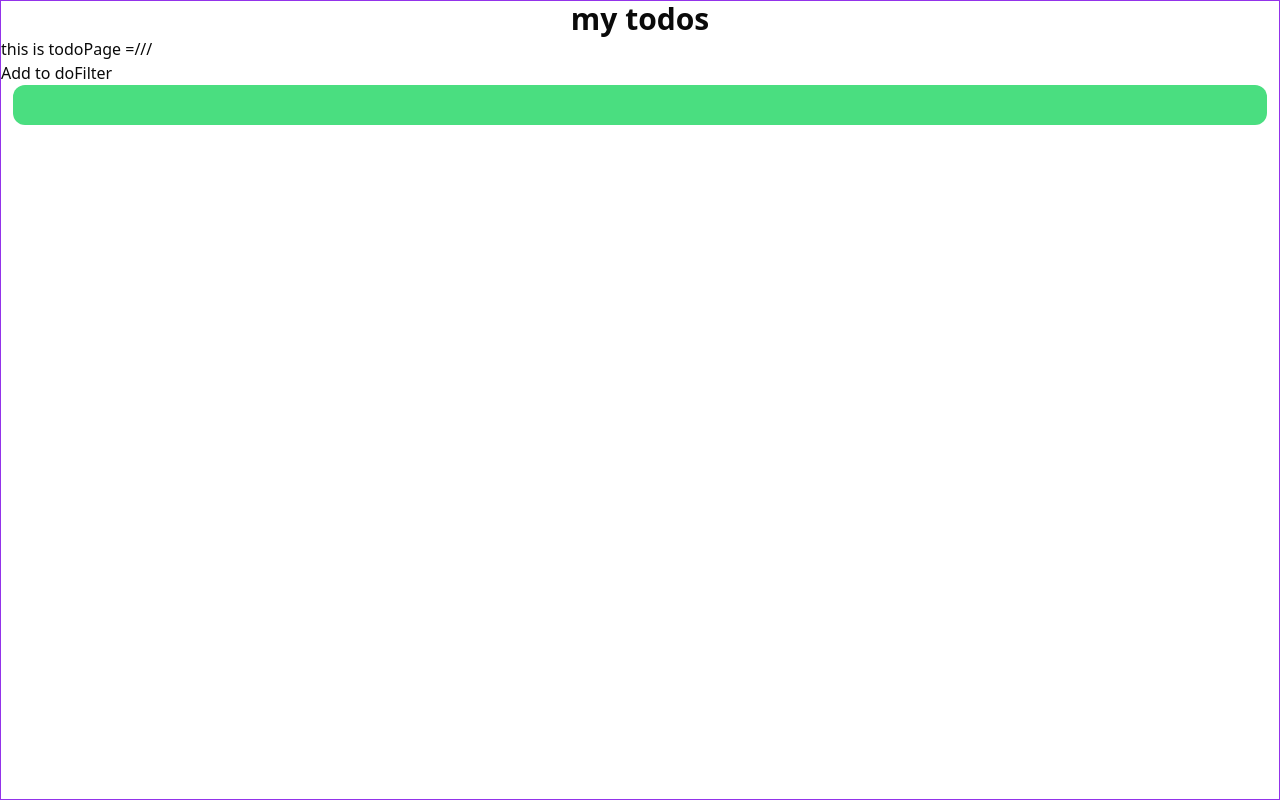
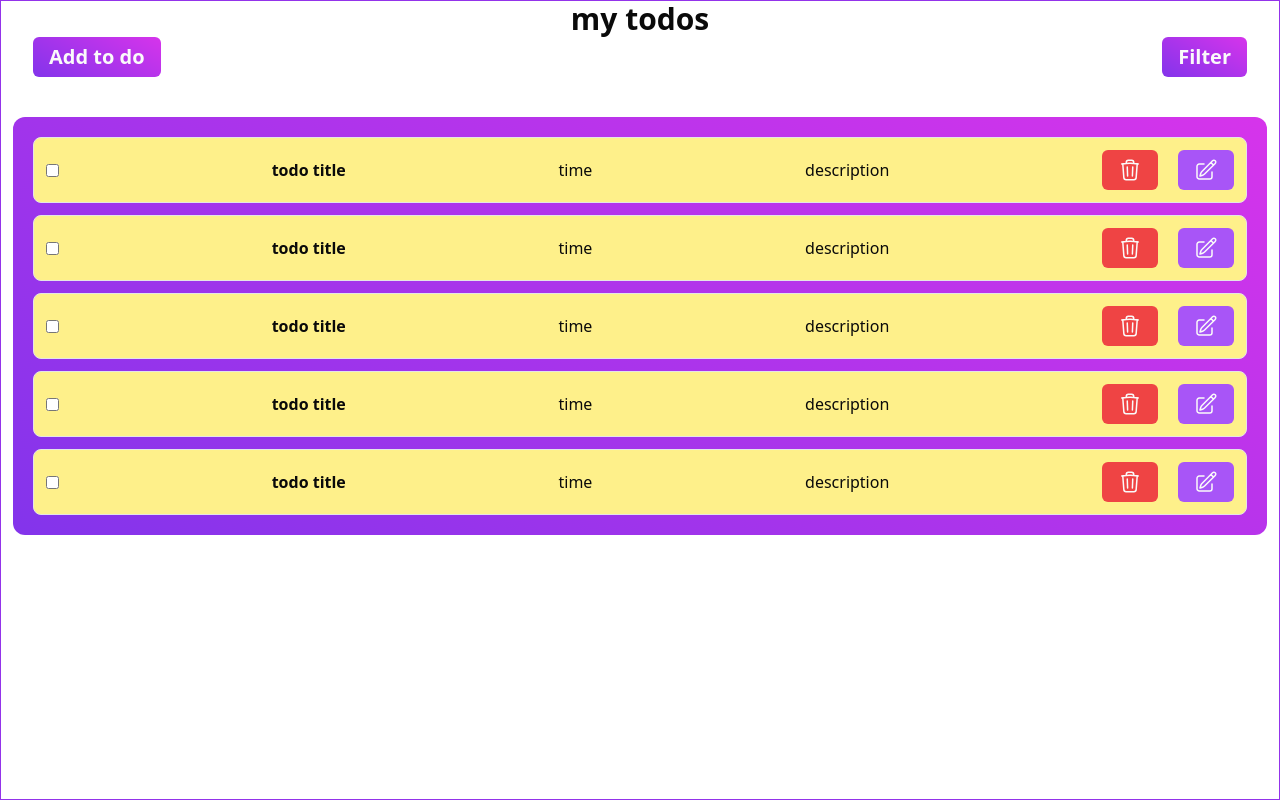
Before and after one commit to Siftab/redux-with-shadcn, a React (Vite) app: page / in a window 1280 px wide. Built offline with nearby package versions, Linux system fonts and the light colour scheme.

Commit message:
hero iconsadded

```diff
--- a/src/Pages/Todo.tsx
+++ b/src/Pages/Todo.tsx
@@ -6,7 +6,7 @@
     return (
         <div>
            <Container>
-           <h1>this is todoPage  =///  </h1>
+           {/* <h1>this is todoPage  =///  </h1> */}
            <TodoContianer/>
            </Container>
         </div>
--- a/src/components/todo/TodoCard.tsx
+++ b/src/components/todo/TodoCard.tsx
@@ -1,15 +1,46 @@
-import React from 'react';
+import React from "react";
+import { Button } from "../ui/button";
 
 const TodoCard = () => {
   return (
-        <div className='flex bg-yellow-200 p-3 justify-between items-center rounded-lg'>
+    <div className="flex bg-yellow-200 p-3 justify-between items-center rounded-lg border">
       <input type="checkbox" />
-                    <p className='font-semibold'>todo title </p>
+      <p className="font-semibold">todo title </p>
       <p>time </p>
       <p>description</p>
-                    <div className='space-x-5'>
-                        <button >del</button>
-                        <button>edit</button>
+      <div className="space-x-5">
+        <Button className="bg-red-500">
+          <svg
+            xmlns="http://www.w3.org/2000/svg"
+            fill="none"
+            viewBox="0 0 24 24"
+            strokeWidth={1.5}
+            stroke="currentColor"
+            className="size-6"
+          >
+            <path
+              strokeLinecap="round"
+              strokeLinejoin="round"
+              d="m14.74 9-.346 9m-4.788 0L9.26 9m9.968-3.21c.342.052.682.107 1.022.166m-1.022-.165L18.16 19.673a2.25 2.25 0 0 1-2.244 2.077H8.084a2.25 2.25 0 0 1-2.244-2.077L4.772 5.79m14.456 0a48.108 48.108 0 0 0-3.478-.397m-12 .562c.34-.059.68-.114 1.022-.165m0 0a48.11 48.11 0 0 1 3.478-.397m7.5 0v-.916c0-1.18-.91-2.164-2.09-2.201a51.964 51.964 0 0 0-3.32 0c-1.18.037-2.09 1.022-2.09 2.201v.916m7.5 0a48.667 48.667 0 0 0-7.5 0"
+            />
+          </svg>
+        </Button>
+        <Button className="bg-purple-500">
+          <svg
+            xmlns="http://www.w3.org/2000/svg"
+            fill="none"
+            viewBox="0 0 24 24"
+            stroke-width="1.5"
+            stroke="currentColor"
+            className="size-6"
+          >
+            <path
+              stroke-linecap="round"
+              stroke-linejoin="round"
+              d="m16.862 4.487 1.687-1.688a1.875 1.875 0 1 1 2.652 2.652L10.582 16.07a4.5 4.5 0 0 1-1.897 1.13L6 18l.8-2.685a4.5 4.5 0 0 1 1.13-1.897l8.932-8.931Zm0 0L19.5 7.125M18 14v4.75A2.25 2.25 0 0 1 15.75 21H5.25A2.25 2.25 0 0 1 3 18.75V8.25A2.25 2.25 0 0 1 5.25 6H10"
+            />
+          </svg>
+        </Button>
       </div>
     </div>
   );
--- a/src/components/todo/TodoContianer.tsx
+++ b/src/components/todo/TodoContianer.tsx
@@ -1,15 +1,21 @@
 import React from 'react';
 import TodoCard from './TodoCard';
+import { Button } from '../ui/button';
 
 const TodoContianer = () => {
     return (
         <div className=''>
-            <div>
-                <button>Add to do </button>
-                <button>Filter</button>
+            <div className=' flex justify-between px-8 mb-10'>
+                <Button className='bg-primary-gradient text-xl font-semibold'>Add to do </Button>
+                <Button className='bg-primary-gradient text-xl font-semibold'>Filter</Button>
             </div>
-            <div className=' bg-green-400 p-5 rounded-xl space-y-3 mx-3'>
+            <div className=' bg-primary-gradient p-5 rounded-xl space-y-3 mx-3'>
                 {/* <div className='text-center font-bold bg-white p-5 rounded-lg'>there is no task pending </div> */}
+                <TodoCard/>
+                <TodoCard/>
+                <TodoCard/>
+                <TodoCard/>
+                <TodoCard/>
             </div>
         </div>
     );
--- a/tailwind.config.js
+++ b/tailwind.config.js
@@ -7,6 +7,12 @@
   ],
   theme: {
   	extend: {
+
+		backgroundImage:{
+			"primary-gradient":"linear-gradient(30deg,#8334eb,#d634eb)"
+
+		},
+
   		borderRadius: {
   			lg: 'var(--radius)',
   			md: 'calc(var(--radius) - 2px)',
```
Lines whose indentation alone changed are shown as unchanged.
